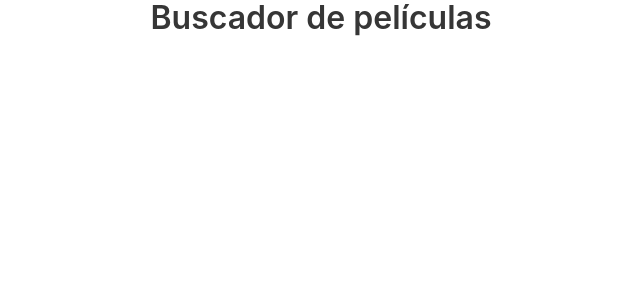
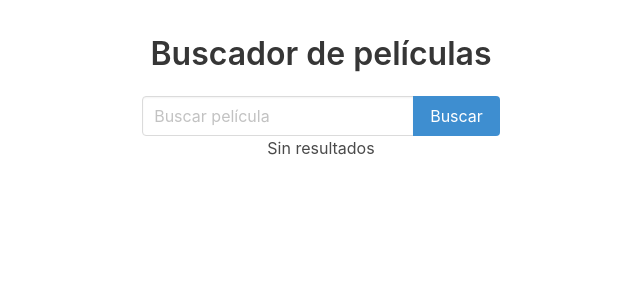
Before and after one commit to hmraul/search-movies, a React (Create React App) app: page / in a window 1280 px wide. Shown: the top 300 px of the page, without its empty margins (319-959 px from the left). Built offline with nearby package versions, Linux system fonts and the light colour scheme.

Commit message:
Adding SearchForm

```diff
--- a/src/App.css
+++ b/src/App.css
@@ -1,38 +1,4 @@
 .App {
+  padding-top: 36px;
   text-align: center;
 }
-
-.App-logo {
-  height: 40vmin;
-  pointer-events: none;
-}
-
-@media (prefers-reduced-motion: no-preference) {
-  .App-logo {
-    animation: App-logo-spin infinite 20s linear;
-  }
-}
-
-.App-header {
-  background-color: #282c34;
-  min-height: 100vh;
-  display: flex;
-  flex-direction: column;
-  align-items: center;
-  justify-content: center;
-  font-size: calc(10px + 2vmin);
-  color: white;
-}
-
-.App-link {
-  color: #61dafb;
-}
-
-@keyframes App-logo-spin {
-  from {
-    transform: rotate(0deg);
-  }
-  to {
-    transform: rotate(360deg);
-  }
-}
--- a/src/App.js
+++ b/src/App.js
@@ -1,14 +1,40 @@
-import React from 'react';
+import React, {Component} from 'react';
 import './App.css';
+import './styles/styles.css';
+
 import 'bulma/css/bulma.css'
 import {Title} from './components/Title';
+import {SearchForm} from './components/SearchForm';
 
-function App() {
+class App extends Component {
+  state = {results: []}
+
+  _handleResults = (results) => {
+    this.setState({results})
+  }
+
+  _renderResults = () => {
+    const { results } = this.state
+    return results.map(movie => {
+    return <p key={movie.imdbID}>{movie.Title}</p>
+    })
+  }
+
+  render() {
   return (
     <div className="App">
       <Title>Buscador de películas</Title>
+      <div className="SearchForm-wrapper">
+        <SearchForm onResults={this._handleResults} />
+      </div>
+      {
+      this.state.results.length === 0
+        ? <p>Sin resultados</p>
+        : this._renderResults()
+      }
     </div>
-  );
+  )
+  }
 }
 
 export default App;
--- /dev/null
+++ b/src/components/SearchForm.js
@@ -0,0 +1,49 @@
+import React, {Component} from 'react'
+
+const API_KEY = '65ef3365'
+
+
+export class SearchForm extends Component {
+
+  state = {
+    inputMovie: ''
+  }
+
+   _handleChange = (e) => {
+     this.setState({inputMovie: e.target.value})
+  }
+
+  _handleClick = (e) => {
+    e.preventDefault()
+    const { inputMovie } = this.state
+    fetch(`http://www.omdbapi.com/?apikey=${API_KEY}&s=${inputMovie}`)
+      .then(res => res.json())
+      .then(results => {
+        const {Search, totalResults} = results
+        console.log({Search, totalResults})
+        this.props.onResults(Search)
+      })
+  }
+
+  render() {
+    return(
+      <form onSubmit={this._handleClick}>
+        <div className="field has-addons">
+          <div className="control">
+            <input
+              className="input"
+              onChange={this._handleChange}
+              type="text"
+              placeholder="Buscar película" />
+          </div>
+          <div className="control">
+            <button
+              className="button is-info">
+              Buscar
+            </button>
+          </div>
+        </div>
+      </form>
+    )
+  }
+}
--- /dev/null
+++ b/src/styles/styles.css
@@ -0,0 +1,4 @@
+.SearchForm-wrapper {
+  display: flex;
+  justify-content: center;
+}
```
